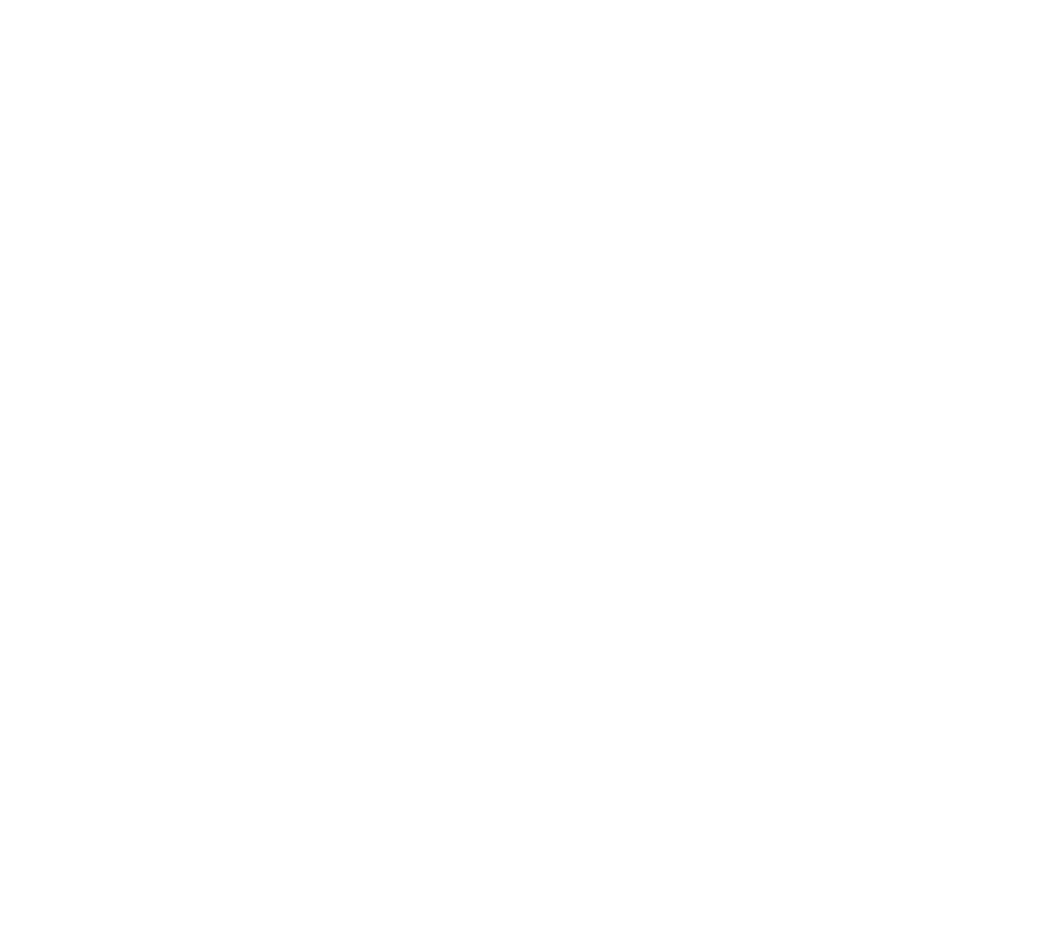
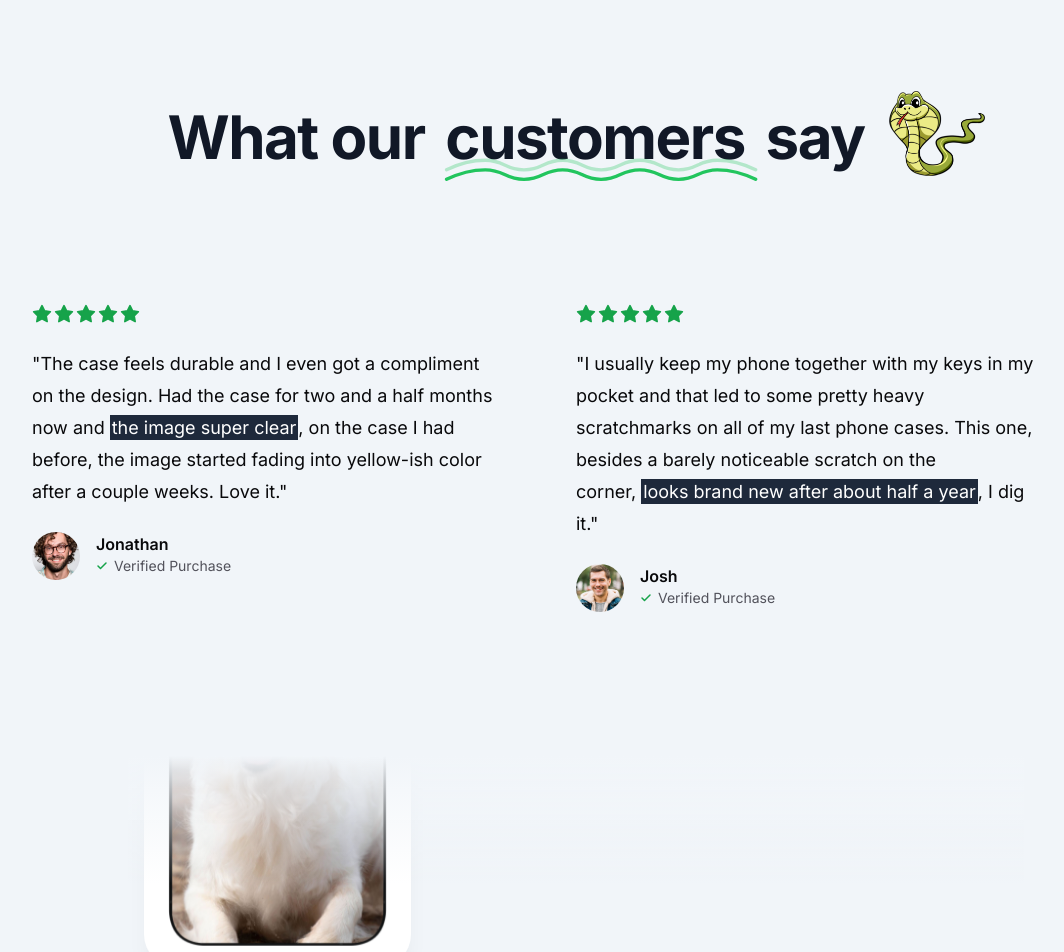
Before and after one commit to hyoribogo/next14-custom-phone-cases, a Next.js app: page / in a window 1280 px wide. Shown: the part 1000-1952 px from the top of the page, without its empty margins (64-1128 px from the left). Before the commit the page ends 995 px from the top, so only its background shows below. Built offline with nearby package versions, Linux system fonts and the light colour scheme; no server answers.

Commit message:
feat: 리뷰 그리드 구현

```diff
--- a/package.json
+++ b/package.json
@@ -14,6 +14,7 @@
     "@radix-ui/react-slot": "^1.0.2",
     "class-variance-authority": "^0.7.0",
     "clsx": "^2.1.1",
+    "framer-motion": "^11.2.3",
     "lucide-react": "^0.378.0",
     "next": "14.2.3",
     "react": "^18",
--- a/src/app/page.tsx
+++ b/src/app/page.tsx
@@ -1,7 +1,8 @@
+import { Icons } from '@/components/Icons'
 import MaxWidthWrapper from '@/components/MaxWidthWrapper'
 import Phone from '@/components/Phone'
+import { Reviews } from '@/components/Reviews'
 import { Check, Star } from 'lucide-react'
-import Image from 'next/image'
 
 export default function Home() {
   return (
@@ -105,6 +106,105 @@
           </div>
         </MaxWidthWrapper>
       </section>
+
+      <section className='bg-slate-100 py-24'>
+        <MaxWidthWrapper className='flex flex-col items-center gap-16 sm:gap-32'>
+          <div className='flex flex-col lg:flex-row items-center gap-4 sm:gap-6'>
+            <h2 className='order-1 mt-2 tracking-tight text-center text-balance !leading-tight font-bold text-5xl md:text-6xl text-gray-900'>
+              What our{' '}
+              <span className='relative px-2'>
+                customers{' '}
+                <Icons.underline className='hidden sm:block pointer-events-none absolute inset-x-0 -bottom-6 text-green-500' />
+              </span>{' '}
+              say
+            </h2>
+            <img
+              src='/snake-2.png'
+              className='w-24 order-0 lg:order-2'
+              alt='snake'
+            />
+          </div>
+
+          <div className='mx-auto grid max-w-2xl grid-cols-1 px-4 lg:mx-0 lg:max-w-none lg:grid-cols-2 gap-y-16'>
+            <div className='flex flex-auto flex-col gap-4 lg:pr-8 xl:pr-20'>
+              <div className='flex gap-0.5 mb-2'>
+                <Star className='h-5 w-5 text-green-600 fill-green-600' />
+                <Star className='h-5 w-5 text-green-600 fill-green-600' />
+                <Star className='h-5 w-5 text-green-600 fill-green-600' />
+                <Star className='h-5 w-5 text-green-600 fill-green-600' />
+                <Star className='h-5 w-5 text-green-600 fill-green-600' />
+              </div>
+              <div className='text-lg leading-8'>
+                <p>
+                  &quot;The case feels durable and I even got a compliment on
+                  the design. Had the case for two and a half months now
+                  and&nbsp;
+                  <span className='p-0.5 bg-slate-800 text-white'>
+                    the image super clear
+                  </span>
+                  , on the case I had before, the image started fading into
+                  yellow-ish color after a couple weeks. Love it.&quot;
+                </p>
+              </div>
+              <div className='flex gap-4 mt-2'>
+                <img
+                  className='rounded-full h-12 w-12 object-cover'
+                  src='users/user-1.png'
+                  alt='user'
+                />
+                <div className='flex flex-col'>
+                  <p className='font-semibold'>Jonathan</p>
+                  <div className='flex gap-1.5 items-center text-zinc-600'>
+                    <Check className='h-3 w-3 stroke-[3px] text-green-600' />
+                    <p className='text-sm'>Verified Purchase</p>
+                  </div>
+                </div>
+              </div>
+            </div>
+
+            {/* 두 번째 리뷰어 */}
+            <div className='flex flex-auto flex-col gap-4 lg:pr-8 xl:pr-20'>
+              <div className='flex gap-0.5 mb-2'>
+                <Star className='h-5 w-5 text-green-600 fill-green-600' />
+                <Star className='h-5 w-5 text-green-600 fill-green-600' />
+                <Star className='h-5 w-5 text-green-600 fill-green-600' />
+                <Star className='h-5 w-5 text-green-600 fill-green-600' />
+                <Star className='h-5 w-5 text-green-600 fill-green-600' />
+              </div>
+              <div className='text-lg leading-8'>
+                <p>
+                  &quot;I usually keep my phone together with my keys in my
+                  pocket and that led to some pretty heavy scratchmarks on all
+                  of my last phone cases. This one, besides a barely noticeable
+                  scratch on the corner,&nbsp;
+                  <span className='p-0.5 bg-slate-800 text-white'>
+                    looks brand new after about half a year
+                  </span>
+                  , I dig it.&quot;
+                </p>
+              </div>
+              <div className='flex gap-4 mt-2'>
+                <img
+                  className='rounded-full h-12 w-12 object-cover'
+                  src='users/user-4.jpg'
+                  alt='user'
+                />
+                <div className='flex flex-col'>
+                  <p className='font-semibold'>Josh</p>
+                  <div className='flex gap-1.5 items-center text-zinc-600'>
+                    <Check className='h-3 w-3 stroke-[3px] text-green-600' />
+                    <p className='text-sm'>Verified Purchase</p>
+                  </div>
+                </div>
+              </div>
+            </div>
+          </div>
+        </MaxWidthWrapper>
+
+        <div className='pt-16'>
+          <Reviews />
+        </div>
+      </section>
     </div>
   )
 }
--- /dev/null
+++ b/src/components/Icons.tsx
@@ -0,0 +1,20 @@
+import { LucideProps } from 'lucide-react'
+
+export const Icons = {
+  underline: (props: LucideProps) => (
+    <svg {...props} viewBox='0 0 687 155'>
+      <g
+        stroke='currentColor'
+        strokeWidth='7'
+        fill='none'
+        fillRule='evenodd'
+        strokeLinecap='round'
+        strokeLinejoin='round'>
+        <path
+          d='M20 98c27-13.3333333 54-20 81-20 40.5 0 40.5 20 81 20s40.626917-20 81-20 40.123083 20 80.5 20 40.5-20 81-20 40.5 20 81 20 40.626917-20 81-20c26.915389 0 53.748722 6.6666667 80.5 20'
+          opacity='.3'></path>
+        <path d='M20 118c27-13.3333333 54-20 81-20 40.5 0 40.5 20 81 20s40.626917-20 81-20 40.123083 20 80.5 20 40.5-20 81-20 40.5 20 81 20 40.626917-20 81-20c26.915389 0 53.748722 6.6666667 80.5 20'></path>
+      </g>
+    </svg>
+  ),
+}
--- /dev/null
+++ b/src/components/Reviews.tsx
@@ -0,0 +1,170 @@
+'use client'
+
+import { HTMLAttributes, useEffect, useRef, useState } from 'react'
+import MaxWidthWrapper from './MaxWidthWrapper'
+import { useInView } from 'framer-motion'
+import { cn } from '@/lib/utils'
+import Phone from './Phone'
+
+const PHONES = [
+  '/testimonials/1.jpg',
+  '/testimonials/2.jpg',
+  '/testimonials/3.jpg',
+  '/testimonials/4.jpg',
+  '/testimonials/5.jpg',
+  '/testimonials/6.jpg',
+]
+
+function splitArray<T>(array: Array<T>, numParts: number) {
+  const result: Array<Array<T>> = []
+
+  for (let i = 0; i < array.length; i++) {
+    const index = i % numParts
+    if (!result[index]) {
+      result[index] = []
+    }
+    result[index].push(array[i])
+  }
+
+  return result
+}
+
+function ReviewColumn({
+  reviews,
+  className,
+  reviewClassName,
+  msPerPixel = 0,
+}: {
+  reviews: string[]
+  className?: string
+  reviewClassName?: (reviewIndex: number) => string
+  msPerPixel?: number
+}) {
+  const columnRef = useRef<HTMLDivElement | null>(null)
+  const [columnHeight, setColumnHeight] = useState(0)
+  const duration = `${columnHeight * msPerPixel}ms`
+
+  useEffect(() => {
+    if (!columnRef.current) return
+
+    const resizeObserver = new window.ResizeObserver(() => {
+      setColumnHeight(columnRef.current?.offsetHeight ?? 0)
+    })
+
+    resizeObserver.observe(columnRef.current)
+
+    return () => {
+      resizeObserver.disconnect()
+    }
+  }, [])
+
+  return (
+    <div
+      ref={columnRef}
+      className={cn('animate-marquee space-y-8 py-4', className)}
+      style={{ '--marquee-duration': duration } as React.CSSProperties}>
+      {reviews.concat(reviews).map((imgSrc, reviewIndex) => (
+        <Review
+          key={reviewIndex}
+          className={reviewClassName?.(reviewIndex % reviews.length)}
+          imgSrc={imgSrc}
+        />
+      ))}
+    </div>
+  )
+}
+
+interface ReviewProps extends HTMLAttributes<HTMLDivElement> {
+  imgSrc: string
+}
+
+function Review({ imgSrc, className, ...props }: ReviewProps) {
+  const POSSIBLE_ANIMATION_DELAYS = [
+    '0s',
+    '0.1s',
+    '0.2s',
+    '0.3s',
+    '0.4s',
+    '0.5s',
+  ]
+
+  const animationDelay =
+    POSSIBLE_ANIMATION_DELAYS[
+      Math.floor(Math.random() * POSSIBLE_ANIMATION_DELAYS.length)
+    ]
+
+  return (
+    <div
+      className={cn(
+        'animate-fade-in rounded-[2.25rem] bg-white p-6 opacity-0 shadow-xl shadow-slate-900/5',
+        className
+      )}
+      style={{ animationDelay }}
+      {...props}>
+      <Phone imgSrc={imgSrc} />
+    </div>
+  )
+}
+
+function ReviewGrid() {
+  const containerRef = useRef<HTMLDivElement | null>(null)
+  const isInView = useInView(containerRef, { once: true, amount: 0.4 })
+  const columns = splitArray(PHONES, 3)
+  const column1 = columns[0]
+  const column2 = columns[1]
+  const column3 = splitArray(columns[2], 2)
+
+  return (
+    <div
+      ref={containerRef}
+      className='relative -mx-4 mt-16 grid h-[49rem] max-h-[150vh] grid-cols-1 items-start gap-8 overflow-hidden px-4 sm:mt-20 md:grid-cols-2 lg:grid-cols-3'>
+      {isInView ? (
+        <>
+          <ReviewColumn
+            reviews={[...column1, ...column3.flat(), ...column2]}
+            reviewClassName={(reviewIndex) =>
+              cn({
+                'md:hidden': reviewIndex >= column1.length + column3[0].length,
+                'lg:hidden': reviewIndex >= column1.length,
+              })
+            }
+            msPerPixel={10}
+          />
+          <ReviewColumn
+            reviews={[...column2, ...column3[1]]}
+            className='hidden md:block'
+            reviewClassName={(reviewIndex) =>
+              reviewIndex >= column2.length ? 'lg:hidden' : ''
+            }
+            msPerPixel={15}
+          />
+          <ReviewColumn
+            reviews={column3.flat()}
+            className='hidden md:block'
+            reviewClassName={(reviewIndex) =>
+              reviewIndex >= column2.length ? 'lg:hidden' : ''
+            }
+            msPerPixel={10}
+          />
+        </>
+      ) : null}
+      <div className='pointer-events-none absolute inset-x-0 top-0 h-32 bg-gradient-to-b from-slate-100' />
+      <div className='pointer-events-none absolute inset-x-0 bottom-0 h-32 bg-gradient-to-t from-slate-100' />
+    </div>
+  )
+}
+
+export function Reviews() {
+  return (
+    <MaxWidthWrapper className='relative max-w-5xl'>
+      <img
+        aria-hidden='true'
+        src='/what-people-are-buying.png'
+        className='absolute select-none hidden xl:block -left-32 top-1/3'
+        alt='what people are buying'
+      />
+
+      <ReviewGrid />
+    </MaxWidthWrapper>
+  )
+}
--- a/tailwind.config.ts
+++ b/tailwind.config.ts
@@ -1,80 +1,85 @@
-import type { Config } from "tailwindcss"
+import type { Config } from 'tailwindcss'
 
 const config = {
-  darkMode: ["class"],
+  darkMode: ['class'],
   content: [
     './pages/**/*.{ts,tsx}',
     './components/**/*.{ts,tsx}',
     './app/**/*.{ts,tsx}',
     './src/**/*.{ts,tsx}',
-	],
-  prefix: "",
+  ],
+  prefix: '',
   theme: {
     container: {
       center: true,
-      padding: "2rem",
+      padding: '2rem',
       screens: {
-        "2xl": "1400px",
+        '2xl': '1400px',
       },
     },
     extend: {
       colors: {
-        border: "hsl(var(--border))",
-        input: "hsl(var(--input))",
-        ring: "hsl(var(--ring))",
-        background: "hsl(var(--background))",
-        foreground: "hsl(var(--foreground))",
+        border: 'hsl(var(--border))',
+        input: 'hsl(var(--input))',
+        ring: 'hsl(var(--ring))',
+        background: 'hsl(var(--background))',
+        foreground: 'hsl(var(--foreground))',
         primary: {
-          DEFAULT: "hsl(var(--primary))",
-          foreground: "hsl(var(--primary-foreground))",
+          DEFAULT: 'hsl(var(--primary))',
+          foreground: 'hsl(var(--primary-foreground))',
         },
         secondary: {
-          DEFAULT: "hsl(var(--secondary))",
-          foreground: "hsl(var(--secondary-foreground))",
+          DEFAULT: 'hsl(var(--secondary))',
+          foreground: 'hsl(var(--secondary-foreground))',
         },
         destructive: {
-          DEFAULT: "hsl(var(--destructive))",
-          foreground: "hsl(var(--destructive-foreground))",
+          DEFAULT: 'hsl(var(--destructive))',
+          foreground: 'hsl(var(--destructive-foreground))',
         },
         muted: {
-          DEFAULT: "hsl(var(--muted))",
-          foreground: "hsl(var(--muted-foreground))",
+          DEFAULT: 'hsl(var(--muted))',
+          foreground: 'hsl(var(--muted-foreground))',
         },
         accent: {
-          DEFAULT: "hsl(var(--accent))",
-          foreground: "hsl(var(--accent-foreground))",
+          DEFAULT: 'hsl(var(--accent))',
+          foreground: 'hsl(var(--accent-foreground))',
         },
         popover: {
-          DEFAULT: "hsl(var(--popover))",
-          foreground: "hsl(var(--popover-foreground))",
+          DEFAULT: 'hsl(var(--popover))',
+          foreground: 'hsl(var(--popover-foreground))',
         },
         card: {
-          DEFAULT: "hsl(var(--card))",
-          foreground: "hsl(var(--card-foreground))",
+          DEFAULT: 'hsl(var(--card))',
+          foreground: 'hsl(var(--card-foreground))',
         },
       },
       borderRadius: {
-        lg: "var(--radius)",
-        md: "calc(var(--radius) - 2px)",
-        sm: "calc(var(--radius) - 4px)",
+        lg: 'var(--radius)',
+        md: 'calc(var(--radius) - 2px)',
+        sm: 'calc(var(--radius) - 4px)',
       },
       keyframes: {
-        "accordion-down": {
-          from: { height: "0" },
-          to: { height: "var(--radix-accordion-content-height)" },
+        marquee: {
+          '100%': {
+            transform: 'translateY(-50%)',
+          },
         },
-        "accordion-up": {
-          from: { height: "var(--radix-accordion-content-height)" },
-          to: { height: "0" },
+        'fade-in': {
+          from: {
+            opacity: '0',
+          },
+          to: {
+            opacity: '1',
+          },
         },
       },
       animation: {
-        "accordion-down": "accordion-down 0.2s ease-out",
-        "accordion-up": "accordion-up 0.2s ease-out",
+        marquee: 'marquee var(--marquee-duration) linear infinite',
+        'fade-in': 'fade-in 0.5s linear forwards',
       },
     },
   },
-  plugins: [require("tailwindcss-animate")],
+  plugins: [require('tailwindcss-animate')],
 } satisfies Config
 
 export default config
```
Also changed, not shown: 1 other file (tests, documents, lock files or other folders).
